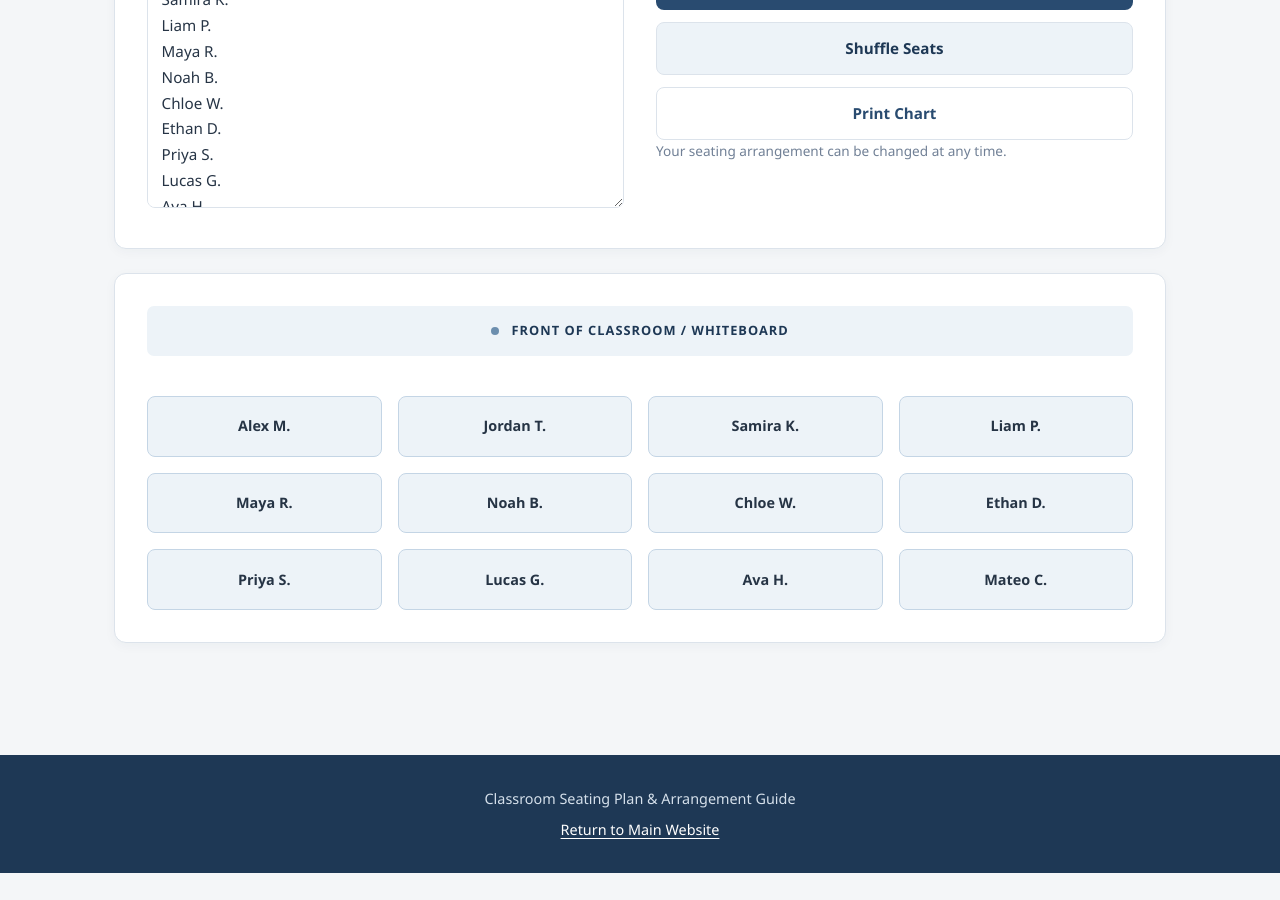
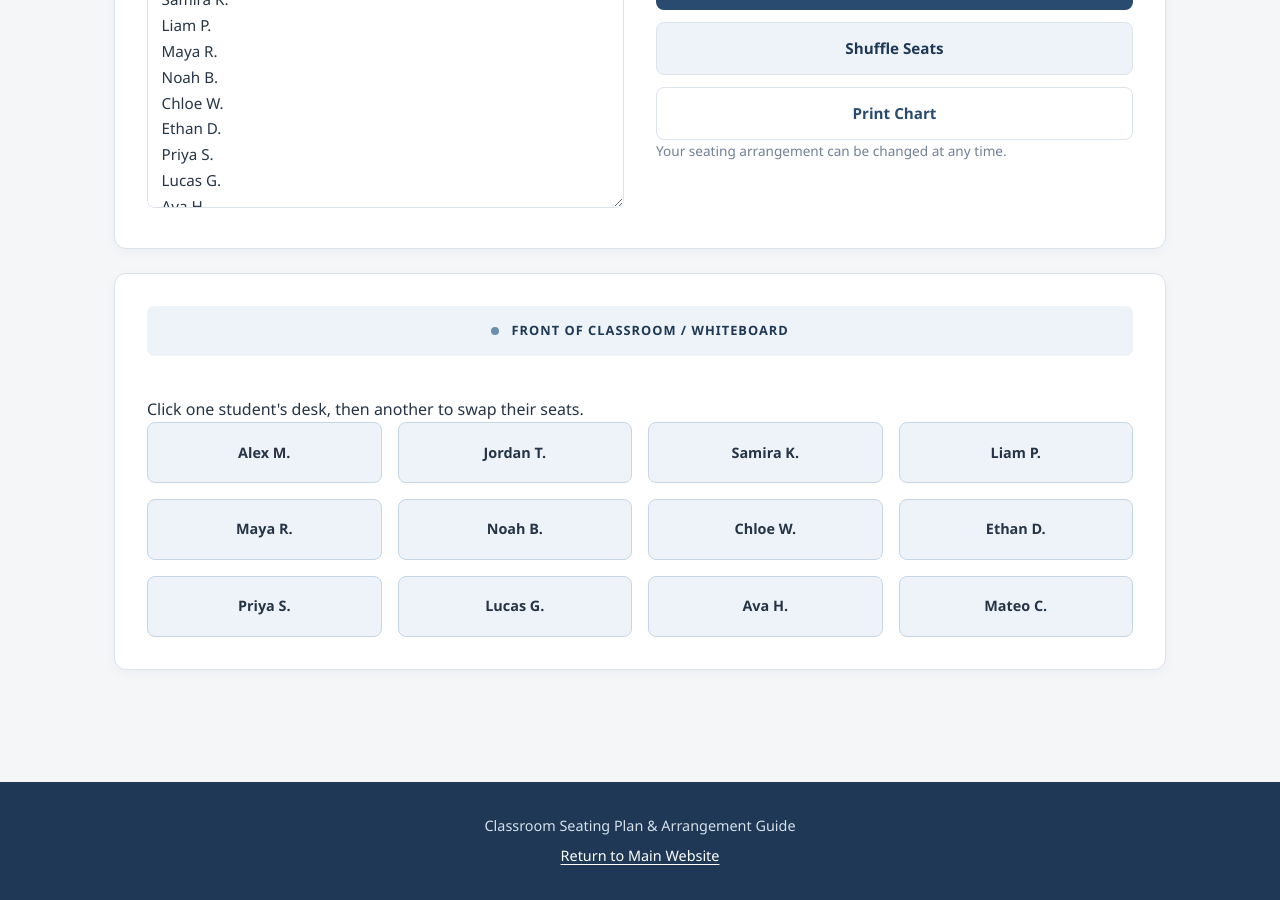
Before and after one commit to chrisbham/chrisbham.github.io, a Jekyll site: the page site-two/index.html, which Jekyll copies as it is, in a window 1280 px wide and 900 px high, scrolled down 1511 px. Built offline with Jekyll 4.4.1, drawn with Linux system fonts in a browser that asks for light colours; before the commit the page ends 2384 px from its top, so only the background shows below that.

Commit message:
Add seat swapping instructions to classroom display
Added instructions for swapping student seats in the classroom display area.

```diff
--- a/site-two/index.html
+++ b/site-two/index.html
@@ -184,6 +184,10 @@ Mateo C.</textarea>
           FRONT OF CLASSROOM / WHITEBOARD
         </div>
 
+        <p class="swap-instruction">
+          Click one student's desk, then another to swap their seats.
+        </p>
+
         <div id="seating-grid" class="seating-grid layout-rows"></div>
 
       </div>
```
